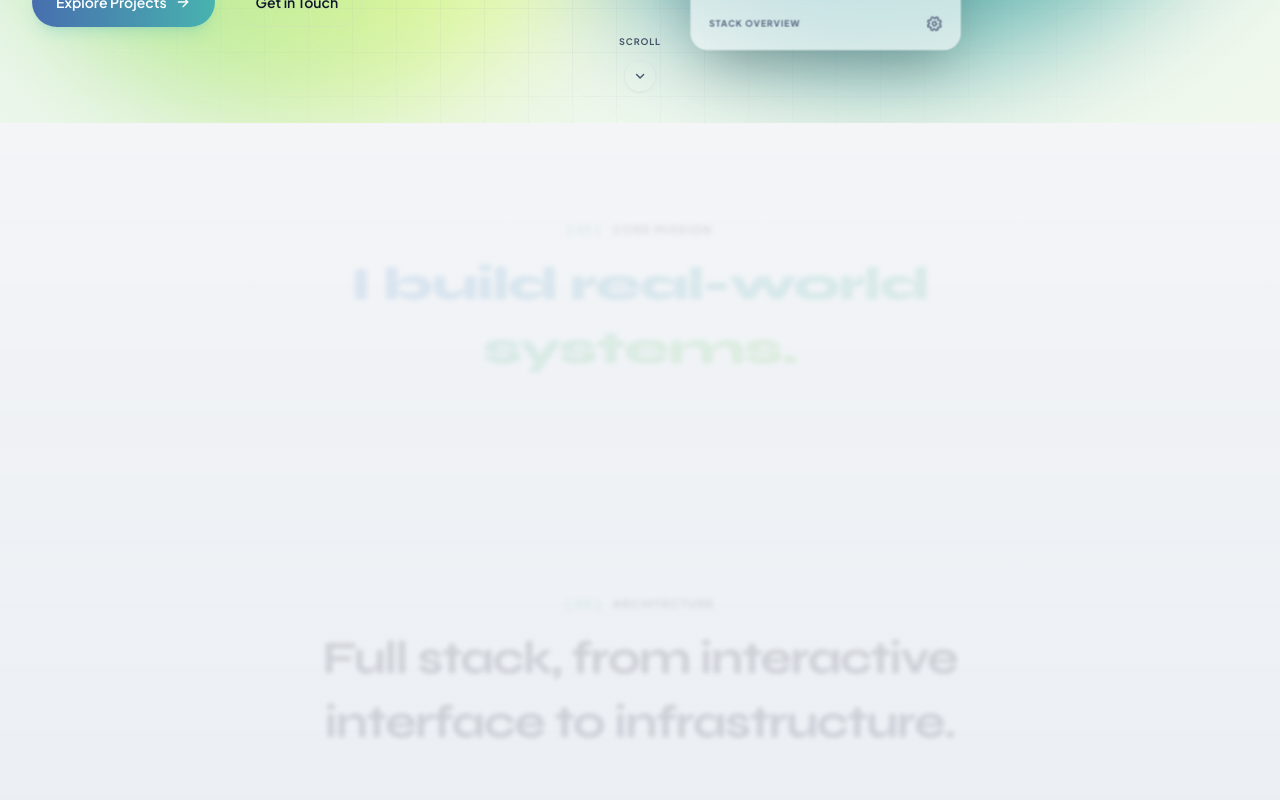
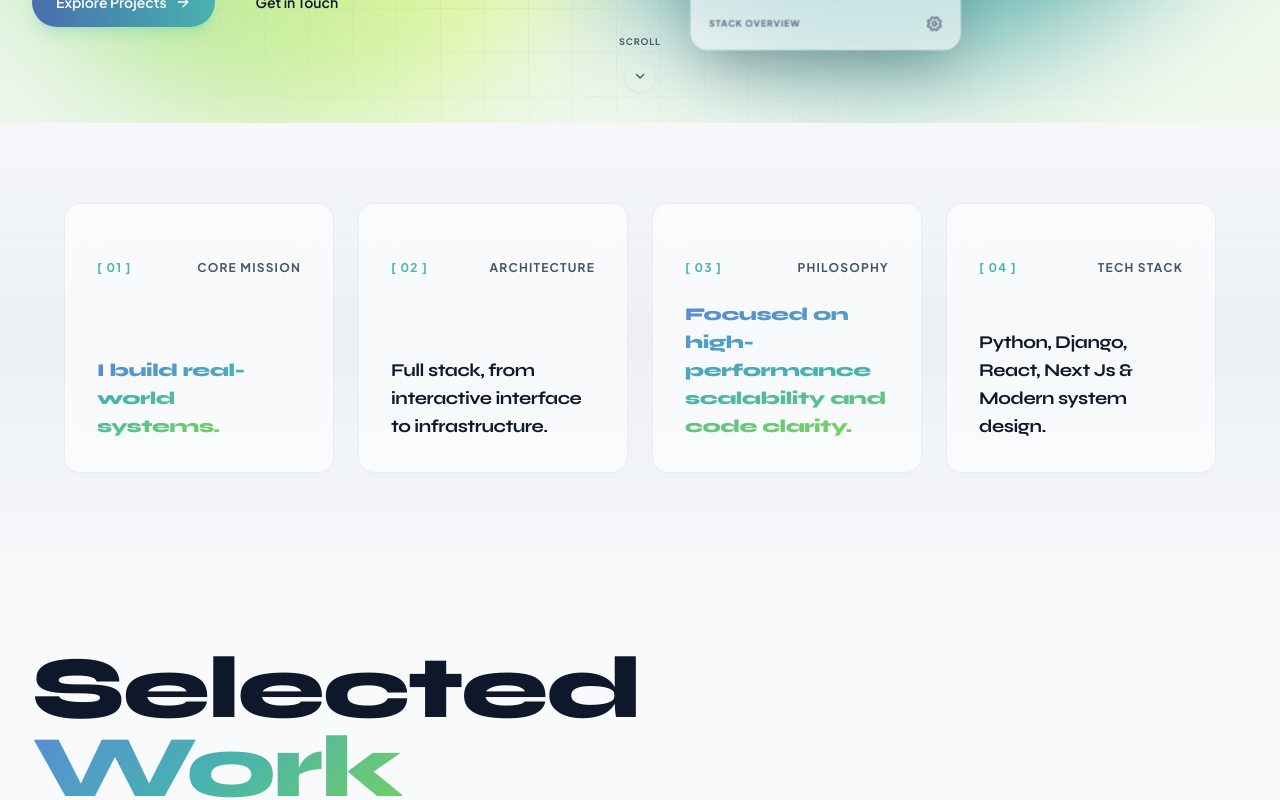
Before and after one commit to hr-ishi94/personal-portfolio-hrishi, a React (Vite) app: page / in a window 1280 px wide. Shown: the part 740-1540 px from the top of the page. Built offline with nearby package versions, Linux system fonts and the light colour scheme.

Commit message:
design fix

```diff
--- a/src/components/ExperienceSection.tsx
+++ b/src/components/ExperienceSection.tsx
@@ -57,7 +57,7 @@ export function ExperienceSection() {
           transition={{ duration: 0.8 }}
           className="mb-24"
         >
-          <h2 className="text-[clamp(2.5rem,7vw,4rem)] font-headline font-extrabold leading-[0.9] tracking-tight mb-2">
+          <h2 className="text-[clamp(2.25rem,6vw,4rem)] font-headline font-extrabold leading-[0.9] tracking-tight mb-2">
             Professional
             <br />
             <span className="text-gradient">Journey</span>
--- a/src/components/NarrativeSection.tsx
+++ b/src/components/NarrativeSection.tsx
@@ -1,5 +1,4 @@
-import { motion, useScroll, useTransform } from 'framer-motion';
-import { useRef } from 'react';
+import { motion } from 'framer-motion';
 
 const statements = [
   {
@@ -25,71 +24,48 @@ const statements = [
 ];
 
 export function NarrativeSection() {
-  const containerRef = useRef<HTMLElement>(null);
-
   return (
-    <section id="narrative" ref={containerRef} className="relative flex items-center justify-center py-20 md:py-24 px-6 md:px-8 overflow-hidden bg-slate-950/[0.02] dark:bg-black/10">
+    <section id="narrative" className="relative py-16 md:py-20 px-6 md:px-8 overflow-hidden bg-slate-950/[0.01] dark:bg-black/5">
 
       {/* Background radial glow */}
       <div className="absolute inset-0 bg-gradient-to-b from-transparent via-primary-blue/5 to-transparent pointer-events-none" />
 
-      <div className="relative z-10 max-w-4xl mx-auto space-y-36 md:space-y-48">
-        {statements.map((statement, index) => (
-          <NarrativeText
-            key={index}
-            tag={statement.tag}
-            statement={statement.text}
-            index={index}
-          />
-        ))}
+      <div className="relative z-10 max-w-6xl mx-auto">
+        <div className="grid grid-cols-1 sm:grid-cols-2 lg:grid-cols-4 gap-6">
+          {statements.map((statement, index) => (
+            <motion.div
+              key={index}
+              initial={{ opacity: 0, y: 30 }}
+              whileInView={{ opacity: 1, y: 0 }}
+              viewport={{ once: true, margin: "-50px" }}
+              transition={{ duration: 0.6, delay: index * 0.12 }}
+              className="glassmorphic-interactive p-6 md:p-8 rounded-2xl border border-neutral-200/10 dark:border-white/5 hover:border-primary-teal/30 flex flex-col justify-between text-left space-y-6 relative overflow-hidden group min-h-[180px]"
+            >
+              {/* Subtle top gradient glow on card hover */}
+              <div className="absolute top-0 left-0 right-0 h-[2px] bg-gradient-to-r from-primary-blue to-primary-teal opacity-0 group-hover:opacity-100 transition-opacity duration-300" />
+
+              {/* Numeric indicator & Tag */}
+              <div className="flex items-center justify-between">
+                <span className="text-[10px] md:text-xs font-bold tracking-widest text-primary-teal uppercase">
+                  [ 0{index + 1} ]
+                </span>
+                <span className="text-[10px] md:text-xs font-bold tracking-widest text-[var(--text-secondary)] uppercase">
+                  {statement.tag}
+                </span>
+              </div>
+
+              {/* Main Statement Text */}
+              <p className="text-base md:text-lg font-headline font-bold leading-snug tracking-tight text-[var(--text-primary)]">
+                {statement.highlight ? (
+                  <span className="text-gradient font-extrabold">{statement.text}</span>
+                ) : (
+                  statement.text
+                )}
+              </p>
+            </motion.div>
+          ))}
+        </div>
       </div>
     </section>
   );
 }
-
-const NarrativeText = ({ tag, statement, index }: { tag: string; statement: string; index: number }) => {
-  const ref = useRef<HTMLDivElement>(null);
-  const { scrollYProgress } = useScroll({
-    target: ref,
-    offset: ["start 80%", "end 20%"]
-  });
-
-  // Focus scrollytelling opacity, scale, and blur transforms
-  const opacity = useTransform(scrollYProgress, [0, 0.35, 0.65, 1], [0.15, 1, 1, 0.15]);
-  const scale = useTransform(scrollYProgress, [0, 0.35, 0.65, 1], [0.96, 1.02, 1.02, 0.96]);
-  const blurValue = useTransform(scrollYProgress, [0, 0.35, 0.65, 1], ["blur(3px)", "blur(0px)", "blur(0px)", "blur(3px)"]);
-  const underlineScale = useTransform(scrollYProgress, [0, 0.35, 0.65, 1], [0, 1, 1, 0]);
-
-  return (
-    <motion.div
-      ref={ref}
-      style={{ opacity, scale, filter: blurValue }}
-      className="flex flex-col items-center justify-center text-center space-y-4 pointer-events-auto"
-    >
-      {/* Numeric Indicator & Label */}
-      <div className="flex items-center gap-3">
-        <span className="text-[10px] md:text-xs font-bold tracking-widest text-primary-teal uppercase">
-          [ 0{index + 1} ]
-        </span>
-        <span className="text-[10px] md:text-xs font-bold tracking-widest text-[var(--text-secondary)] uppercase">
-          {tag}
-        </span>
-      </div>
-
-      {/* Main Statement Text */}
-      <h3 className="text-[clamp(1.75rem,5vw,3rem)] font-headline font-bold leading-snug tracking-tight max-w-3xl text-[var(--text-primary)]">
-        {index % 2 === 0 ? (
-          <span className="text-gradient font-extrabold">{statement}</span>
-        ) : (
-          statement
-        )}
-      </h3>
-
-      {/* Underline accent that expands when active */}
-      <motion.div
-        style={{ scaleX: underlineScale }}
-        className="w-16 h-[2px] bg-gradient-to-r from-primary-blue to-primary-teal rounded-full"
-      />
-    </motion.div>
-  );
-};
--- a/src/components/WorkSection.tsx
+++ b/src/components/WorkSection.tsx
@@ -1,4 +1,4 @@
-import { motion, useScroll, useTransform } from 'framer-motion';
+import { motion } from 'framer-motion';
 import { useRef } from 'react';
 import { ExternalLink, Github } from 'lucide-react';
 import dino from "../assets/dino.png";
@@ -132,7 +132,7 @@ export function WorkSection() {
         {/* Slidable Cards Slider */}
         <div
           ref={sliderRef}
-          className="flex gap-6 md:gap-8 overflow-x-auto snap-x snap-mandatory scroll-smooth pt-6 pb-8 -mx-6 px-6 md:-mx-8 md:px-8"
+          className="flex gap-6 md:gap-8 overflow-x-auto snap-x snap-mandatory scroll-smooth pt-6 pb-8 -mx-6 px-6 md:-mx-8 md:px-8 scroll-pl-6 md:scroll-pl-8"
           style={{
             scrollbarWidth: 'none',
             msOverflowStyle: 'none',
@@ -163,9 +163,9 @@ const getTechDotColor = (tech: string) => {
 
 function ProjectCard({ project, index }: { project: typeof projects[0]; index: number }) {
   return (
-    <div className="w-[280px] sm:w-[360px] md:w-[440px] lg:w-[480px] flex-shrink-0 snap-start flex flex-col space-y-6">
+    <div className="w-[280px] sm:w-[360px] md:w-[440px] lg:w-[480px] flex-shrink-0 snap-start flex flex-col space-y-6 group">
       {/* Image Showcase Panel */}
-      <div className="relative group cursor-pointer w-full">
+      <div className="relative cursor-pointer w-full">
         {/* Glow backdrop shadow */}
         <div className="absolute -inset-1 rounded-2xl bg-gradient-to-r from-primary-blue via-primary-teal to-primary-mint opacity-5 group-hover:opacity-10 blur-lg transition-opacity duration-500 pointer-events-none" />
 
@@ -185,7 +185,7 @@ function ProjectCard({ project, index }: { project: typeof projects[0]; index: n
             <img
               src={project.image}
               alt={project.title}
-              className={`w-full h-full object-contain rounded-lg transition-all duration-700 ease-out group-hover:scale-[1.02] ${
+              className={`w-full h-full object-contain rounded-lg transition-transform duration-700 ease-out group-hover:scale-[1.03] ${
                 project.status === 'coming_soon' ? 'opacity-40 blur-[2px] grayscale-[40%]' : ''
               }`}
             />
@@ -219,14 +219,14 @@ function ProjectCard({ project, index }: { project: typeof projects[0]; index: n
             )}
           </div>
 
-          <h3 className="text-xl md:text-2xl font-headline font-bold leading-tight text-[var(--text-primary)]">
+          <h3 className="text-xl md:text-2xl font-headline font-bold leading-tight text-[var(--text-primary)] group-hover:text-gradient transition-all duration-300">
             {project.title}
           </h3>
         </div>
 
         {/* Description */}
         <div className="pl-4 border-l border-primary-teal dark:border-primary-teal/40 py-1">
-          <p className="text-xs md:text-sm text-[var(--text-secondary)] leading-relaxed font-light line-clamp-3 hover:line-clamp-none transition-all duration-300">
+          <p className="text-xs md:text-sm text-[var(--text-secondary)] leading-relaxed font-light line-clamp-3">
             {project.description}
           </p>
         </div>
```
Also changed, not shown: src/components/HeroSection.tsx (+1 -12 lines).
